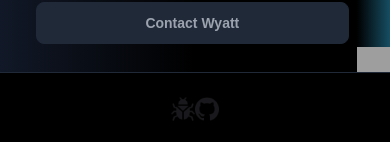
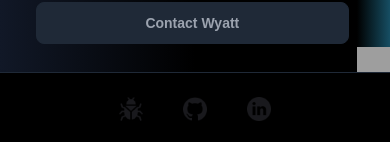
Before and after one commit to wyattbarger/react-portfolio-2023, a React (Vite) app: page / in a window 390 px wide. Shown: the part 1115-1257 px from the top of the page. Built offline with nearby package versions, Linux system fonts and the light colour scheme; grey boxes are pictures that could not be loaded.

Commit message:
Styled the footer components to an acceptable point including responsivness. The share icon has been removed.

```diff
--- a/src/components/BugReportFooterIcon.jsx
+++ b/src/components/BugReportFooterIcon.jsx
@@ -18,12 +18,13 @@ function BugReportIcon() {
       target="_blank"
       onMouseEnter={() => setIsHovered(true)}
       onMouseLeave={() => setIsHovered(false)}
+      className="ml-5 mr-5"
     >
       <img
         src={BugIcon}
-        alt="Bug Icon"
+        alt="Bug"
         style={isHovered ? hoverStyle : nonHoverStyle}
-        className="w-6 h-6 sm:w-9 sm:h-9  transition duration-1000"
+        className="w-6 h-6 sm:w-8 sm:h-8  transition duration-1000"
       />
     </a>
   );
--- a/src/components/Footer.jsx
+++ b/src/components/Footer.jsx
@@ -1,20 +1,18 @@
 import { Footer } from 'flowbite-react';
 import BugReportIcon from './BugReportFooterIcon';
 import GithubFooterIcon from './GithubFooterIcon';
+import LinkedinFooterIcon from './LinkedinFooterIcon';
 
-// Add a function that will copy the url of the current page to the users clip board.
-function controlC(e) {
-    e.preventDefault();
-    navigator.clipboard.writeText(window.location.href);
-};
-
-function MyFooter () {
+function MyFooter() {
     return (
-        <Footer container className='flex justify-center bg-black rounded-none border-t border-gray-800'>
-            <BugReportIcon/>
-            <GithubFooterIcon/>
+        <Footer container className='flex mx-auto bg-black rounded-none border-t border-gray-800'>
+            <div className="flex justify-center items-center w-full">
+                <BugReportIcon />
+                <GithubFooterIcon />
+                <LinkedinFooterIcon />
+            </div>
         </Footer>
     );
-};
+}
 
 export default MyFooter;
--- a/src/components/FooterShareIcon.jsx
+++ b/src/components/FooterShareIcon.jsx
@@ -0,0 +1,36 @@
+import React, { useState } from "react";
+import ShareIcon from "../assets/share-icon.png";
+
+function ShareFooterIcon() {
+  const [isHovered, setIsHovered] = useState(false);
+
+  const nonHoverStyle = {
+    filter: "invert(6%) sepia(6%) saturate(1240%) hue-rotate(202deg) brightness(101%) contrast(91%)",
+  };
+
+  const hoverStyle = {
+    filter: "invert(26%) sepia(99%) saturate(1156%) hue-rotate(164deg) brightness(96%) contrast(89%)"
+  };
+
+  const copyUrl = () => {
+    navigator.clipboard.writeText(window.location.href);
+  };
+
+  return (
+    <button
+      onClick={copyUrl}
+      onMouseEnter={() => setIsHovered(true)}
+      onMouseLeave={() => setIsHovered(false)}
+      className="ml-5 mr-5"
+    >
+      <img
+        src={ShareIcon}
+        alt="Share"
+        style={isHovered ? hoverStyle : nonHoverStyle}
+        className="w-6 h-6 sm:w-9 sm:h-9 transition duration-1000 cursor-pointer"
+      />
+    </button>
+  );
+}
+
+export default ShareFooterIcon;
--- a/src/components/GithubFooterIcon.jsx
+++ b/src/components/GithubFooterIcon.jsx
@@ -18,12 +18,13 @@ function GithubFooterIcon() {
       target="_blank"
       onMouseEnter={() => setIsHovered(true)}
       onMouseLeave={() => setIsHovered(false)}
+      className="ml-5 mr-5"
     >
       <img
         src={GithubIcon}
-        alt="GitHub Icon"
+        alt="GitHub"
         style={isHovered ? hoverStyle : nonHoverStyle}
-        className="w-6 h-6 sm:w-9 sm:h-9 transition duration-1000"
+        className="w-6 h-6 sm:w-8 sm:h-8 transition duration-1000"
       />
     </a>
   );
--- a/src/components/LinkedinFooterIcon.jsx
+++ b/src/components/LinkedinFooterIcon.jsx
@@ -0,0 +1,33 @@
+import React, { useState } from "react";
+import LinkedinIcon from "../assets/linkedin-icon.png";
+
+function LinkedinFooterIcon() {
+  const [isHovered, setIsHovered] = useState(false);
+
+  const nonHoverStyle = {
+    filter: "invert(6%) sepia(6%) saturate(1240%) hue-rotate(202deg) brightness(101%) contrast(91%)",
+  };
+
+  const hoverStyle = {
+    filter: "invert(26%) sepia(99%) saturate(1156%) hue-rotate(164deg) brightness(96%) contrast(89%)"
+  };
+
+  return (
+    <a
+      href="https://www.linkedin.com/in/wyatt-barger/"
+      target="_blank"
+      onMouseEnter={() => setIsHovered(true)}
+      onMouseLeave={() => setIsHovered(false)}
+      className="ml-5 mr-5"
+    >
+      <img
+        src={LinkedinIcon}
+        alt="LinkedIn"
+        style={isHovered ? hoverStyle : nonHoverStyle}
+        className="w-6 h-6 sm:w-8 sm:h-8 transition duration-1000"
+      />
+    </a>
+  );
+}
+
+export default LinkedinFooterIcon;
```
